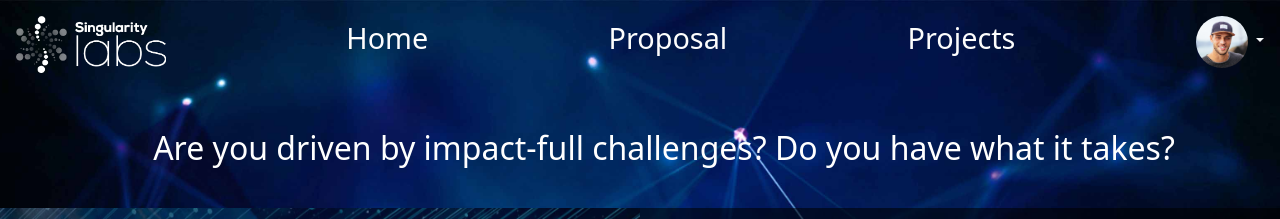
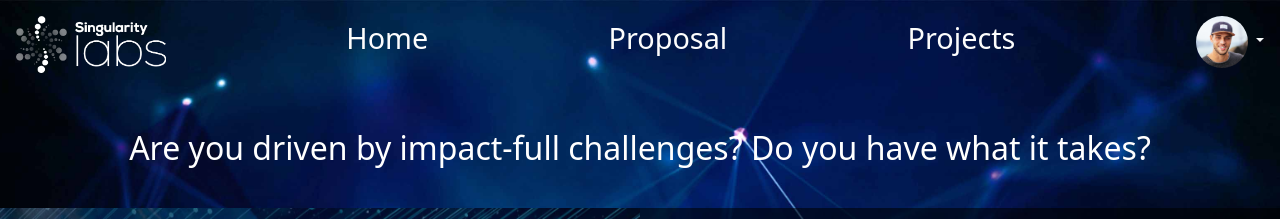
Before and after one commit to crisjav93/project_singularity, a website: page vistas/register.html in a window 1280 px wide. Shown: the top 219 px of the page. Drawn offline with nearby package versions, Linux system fonts and the light colour scheme.

Commit message:
arreglo del register

```diff
--- a/vistas/register.html
+++ b/vistas/register.html
@@ -33,7 +33,7 @@
     </header>
     <main class="main">
         <div class=" row hero__slogan-contact">
-            <h2 style="text-align:center;margin:1.5rem">Are you driven by impact-full challenges? Do you have what it takes?</h2>
+            <h2 style="text-align:center;margin-top: 1.5rem;margin-bottom: 1.5rem;">Are you driven by impact-full challenges? Do you have what it takes?</h2>
         </div>
         <section class="spot row ">
             <div class="col-sm-6 col-12 order-0 order-sm-0 spot__contact"></div>
```
